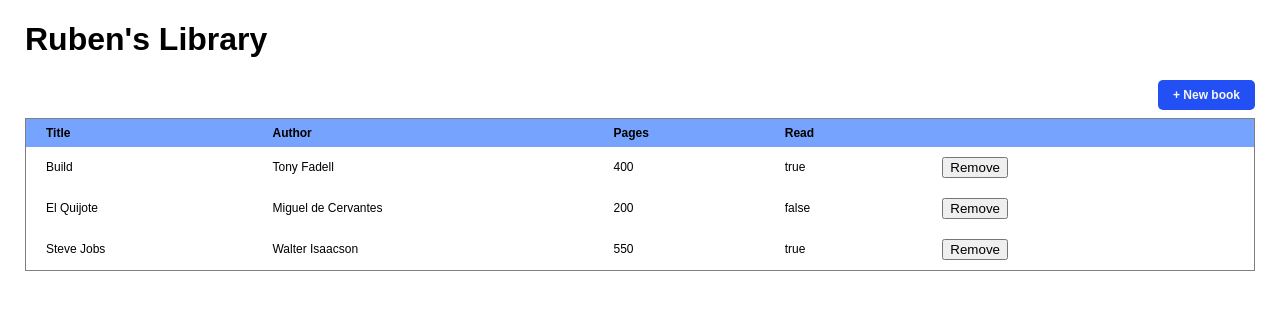
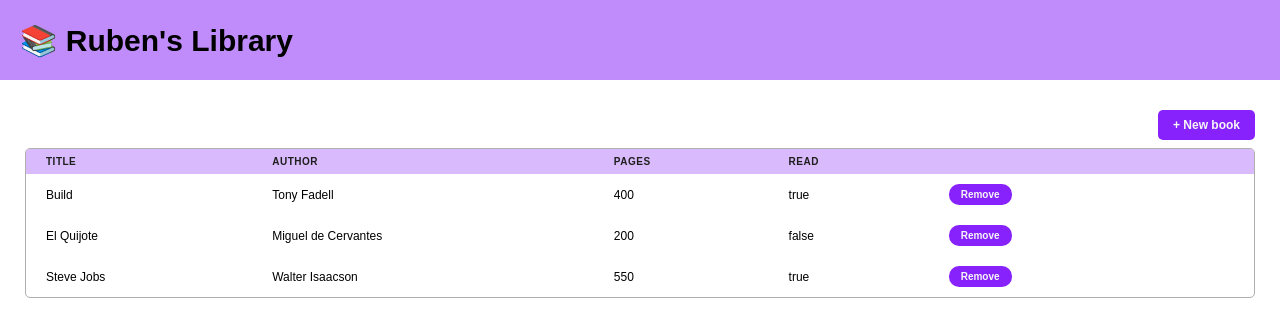
Before and after one commit to rubengpr/library, a plain HTML site: page index.html in a window 1280 px wide. Drawn offline with Linux system fonts and the light colour scheme.

Commit message:
Added CSS styling 2.0

```diff
--- a/index.html
+++ b/index.html
@@ -7,7 +7,10 @@
     <title>Library</title>
 </head>
 <body>
-    <h1>Ruben's Library</h1>
+    <div class="header">
+        <h1>📚 Ruben's Library</h1>
+    </div>
+    <div class="content">
         <button id="new-book">+ New book</button>
         <div id="table-container">
             <table id="library-table">
@@ -24,6 +27,7 @@
                 <tbody id="table-body">
                 </tbody>
             </table>
+        </div>
     </div>
     <div id="modal">
         <div id="modal-content">
--- a/style.css
+++ b/style.css
@@ -1,29 +1,57 @@
 html:root {
     font-family: Arial, Helvetica, sans-serif;
-    --btn-primary-clr: rgb(35, 80, 244);
-    --btn-hover-primary-clr: rgb(35, 80, 244, 0.8);
+    --table-hdr-clr: rgb(217, 186, 252);
+    --btn-primary-clr:  rgb(136, 34, 253);
+    --btn-hover-primary-clr:  rgb(136, 34, 253, 0.8);
 }
 
 body {
-    margin: 0px 25px;
+    margin: 0;
+}
+
+.content {
+    margin: 30px 25px;
+}
+
+.header {
+    display: flex;
+    flex-direction: row;
+    align-items: center;
+    height: 80px;
+    width: auto;
+    background-color: rgb(192, 140, 252);
+    padding: 0px 20px;
 }
 
 /*Text styles */
+h1 {
+    margin: 0;
+    font-size: 30px;
+    font-weight: 900;
+}
+
 h2 {
     margin: 0;
 }
 
+/* Table elements */
 table {
-    border-collapse: collapse;
-    border: 1px solid gray;
+    border-collapse: separate;
+    border-spacing: 0;
+    border: 1px solid rgb(175, 175, 175);
+    border-radius: 5px;
     width: 100%;
+    overflow: hidden;
 }
 
 th {
     padding: 7px 20px;
-    background-color: #76a3fd;
-    font-size: 12px;
+    background-color: var(--table-hdr-clr);
+    color: #1e1e1e;
+    font-size: 10px;
+    letter-spacing: 0.5px;
     text-align: left;
+    text-transform: uppercase;
 }
 
 td {
@@ -31,8 +59,16 @@ td {
     font-size: 12px;
 }
 
+/* Buttons */
 button {
     cursor: pointer;
+    padding: 5px 12px;
+    border: none;
+    font-size: 10px;
+    border-radius: 10px;
+    background-color: var(--btn-primary-clr);
+    color: #f6f6f6;
+    font-weight: 900;
 }
 
 #new-book {
@@ -47,7 +83,7 @@ button {
     margin-bottom: 8px;
 }
 
-#new-book:hover{
+button:hover, #new-book:hover{
     background-color: var(--btn-hover-primary-clr);
 
 }
```
Lines whose indentation alone changed are shown as unchanged.
